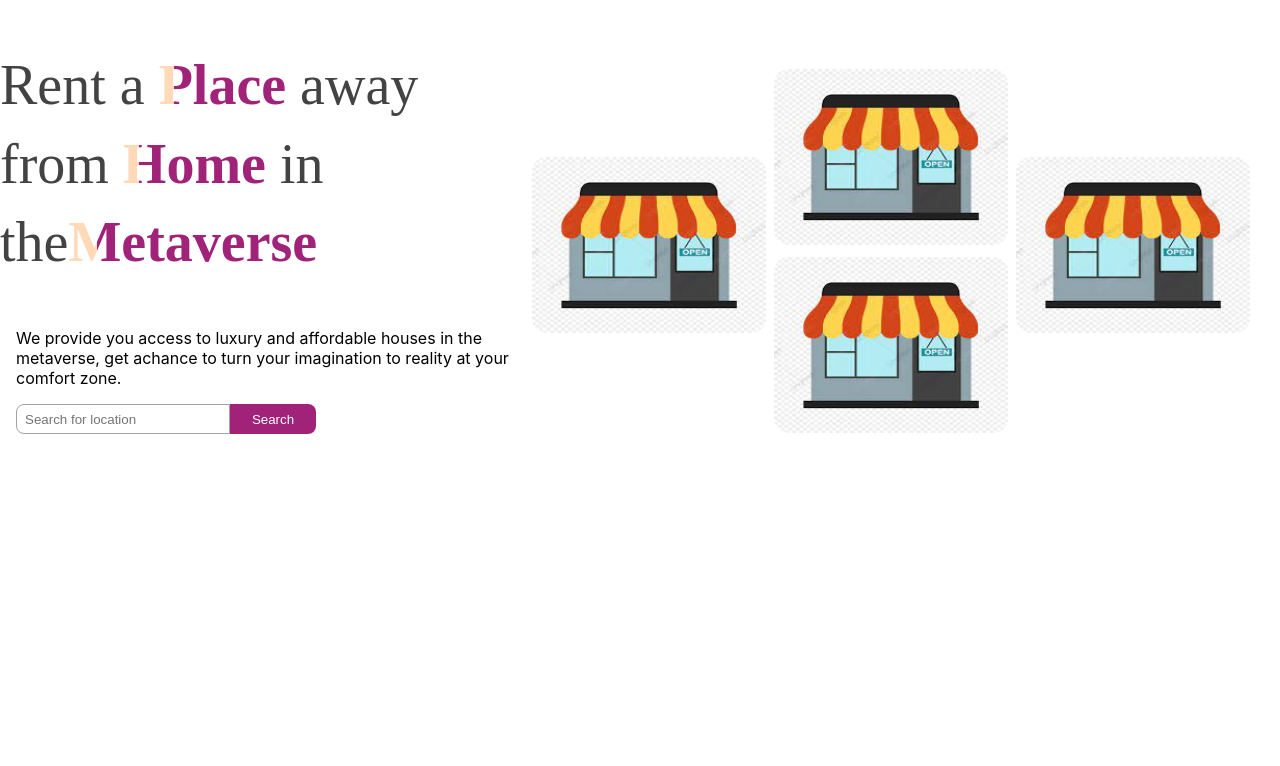
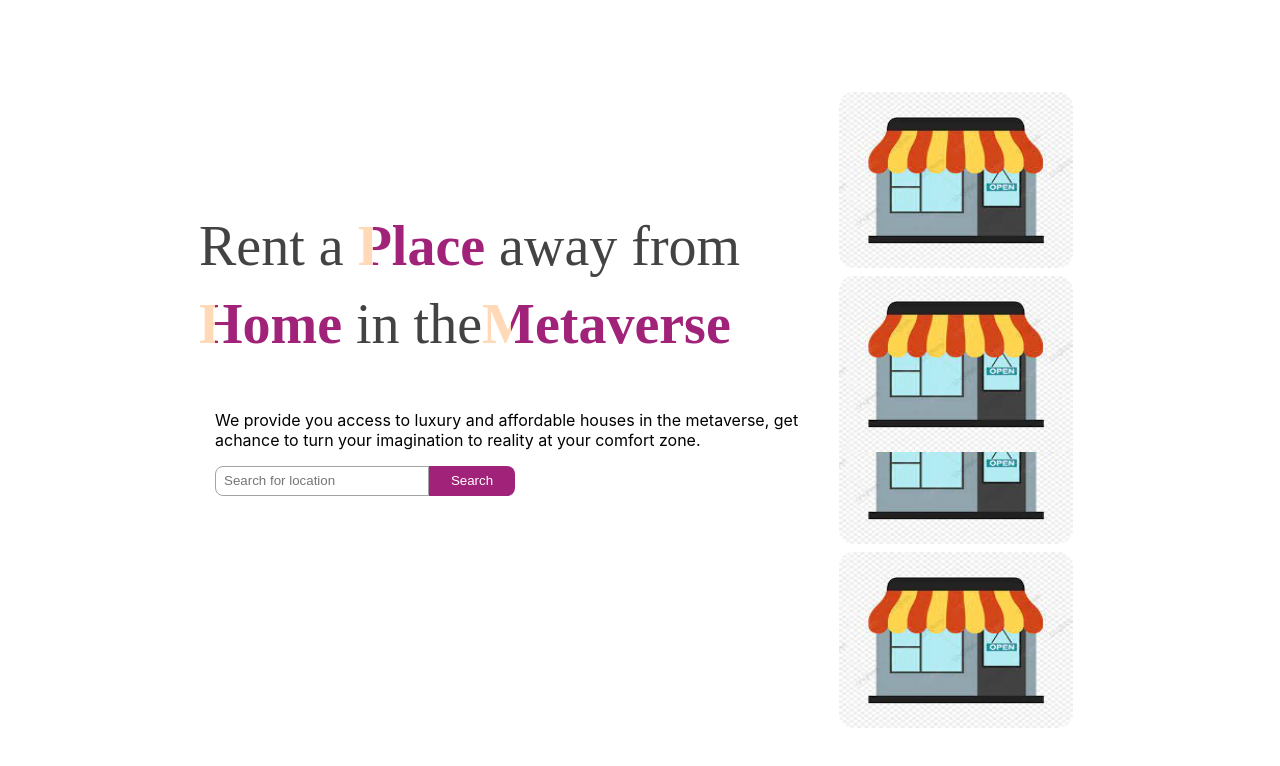
Before and after one commit to Emmanuel-Ibekwe/hng-metabnb-task, a React (Create React App) app: page / in a window 1280 px wide. Shown: the top 766 px of the page. Built offline with nearby package versions, Linux system fonts and the light colour scheme; a web font is replaced by a local one.

Commit message:
style: Add some styles to the images in the first-section section

```diff
--- a/src/components/MainContent/MainContent.js
+++ b/src/components/MainContent/MainContent.js
@@ -23,11 +23,15 @@ const MainContent = () => {
           </div>
         </div>
         <div className={styles["left-sub-section"]}>
-          <div className="img__div">
-            <img src={dummyImage} id={styles.img1} alt="dummy" />
-            <img src={dummyImage} id={styles.img2} alt="dummy" />
-            <img src={dummyImage} id={styles.img3} alt="dummy" />
-            <img src={dummyImage} id={styles.img4} alt="dummy" />
+          <div className="images-container">
+            <div className={`${styles["img-box"]} ${styles["img-box-alt"]}`}>
+              <img src={dummyImage} alt="dummy" />
+              <img src={dummyImage} alt="dummy" />
+            </div>
+            <div className={`${styles["img-box"]} `}>
+              <img src={dummyImage} alt="dummy" />
+              <img src={dummyImage} alt="dummy" />
+            </div>
           </div>
         </div>
       </section>
--- a/src/components/MainContent/MainContent.module.css
+++ b/src/components/MainContent/MainContent.module.css
@@ -42,9 +42,20 @@
   display: flex;
 }
 
-.img__div {
+.images-container {
   width: 476px;
   height: 459px;
+  display: flex;
+}
+
+.img-box {
+  display: flex;
+  flex-direction: column;
+  width: 50%;
+}
+
+.img-box-alt {
+  transform: translateY(25%);
 }
 
 .left-sub-section img {
@@ -53,11 +64,6 @@
   border-radius: 15px;
   margin: 0 0.5rem 0.5rem 0;
   padding: 0;
-}
-
-#img1,
-#img3 {
-  transform: translateY(50%);
 }
 
 .search-box {
--- a/src/components/MainHeader/TopNavigation.js
+++ b/src/components/MainHeader/TopNavigation.js
@@ -6,7 +6,7 @@ const TopNavigation = () => {
     <nav className={classes["top-nav"]}>
       <div className={classes["logo__box"]}>
         <div className="logo__img">
-          <img src={houseLogo} alt="logo image" />
+          <img src={houseLogo} alt="logo" />
         </div>
         <h1>Metabnb</h1>
       </div>
```
